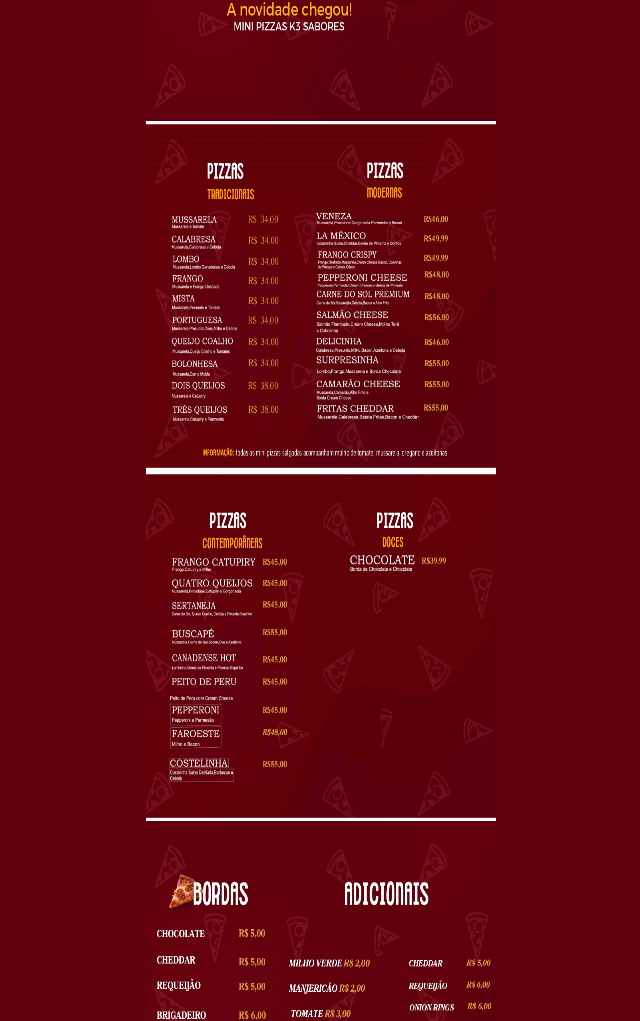
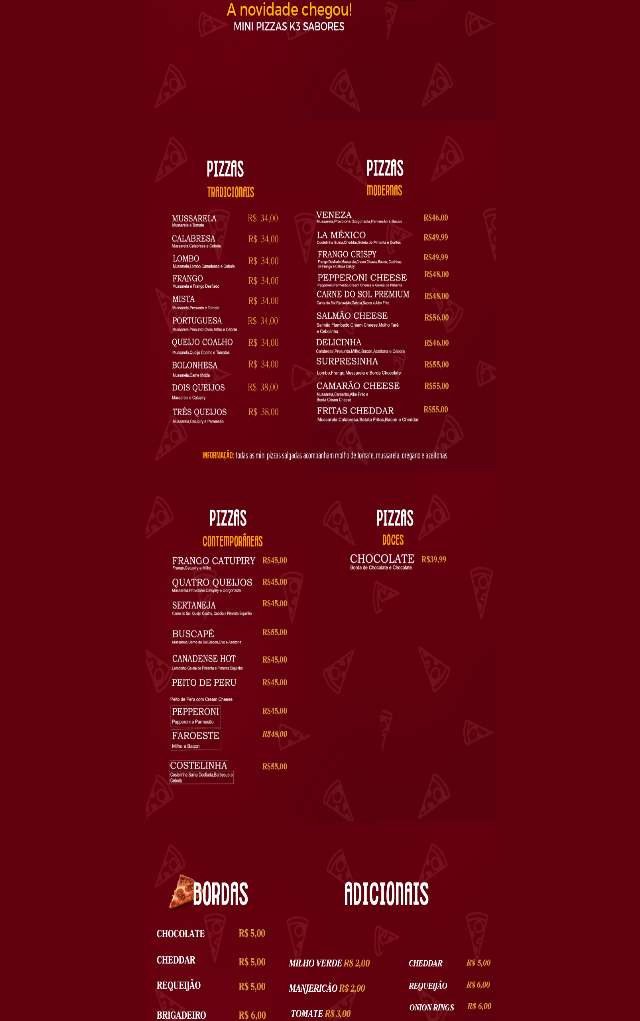
Before and after one commit to Kevito016/arquivoDEV, a plain HTML site: page SITE.html in a window 1280 px wide. Shown: the part 334-1355 px from the top of the page, without its empty margins (319-959 px from the left). Drawn offline with Linux system fonts and the light colour scheme; files whose address does not match are found by name.

Commit message:
Update SITE.html

```diff
--- a/SITE.html
+++ b/SITE.html
@@ -15,8 +15,8 @@
         <h1>Cardápio</h1>
 <br>
         <img src="CARDÁPIO PIZZARIA K3.pdf_20250824_045222_0000_page-0001.jpg"  class="img1">
-        <img src="cardápio_pag1.png" alt="" class="img1">
-        <img src="cardápio_pag2.png" alt="" class="img1">
+        <img src="cardápio_pagUM.jpg" alt="" class="img1">
+        <img src="cardápio_pagDOIS.jpg" alt="" class="img1">
         <img src="CARDÁPIO PIZZARIA K3.pdf_20250824_045222_0000_page-0006.jpg"  class="img1">
         <img src="CARDÁPIO PIZZARIA K3.pdf_20250824_045222_0000_page-0007.jpg" alt="" class="img1">
         <img src="CARDÁPIO PIZZARIA K3.pdf_20250824_045222_0000_page-0008.jpg" alt="" class="img1">
```
